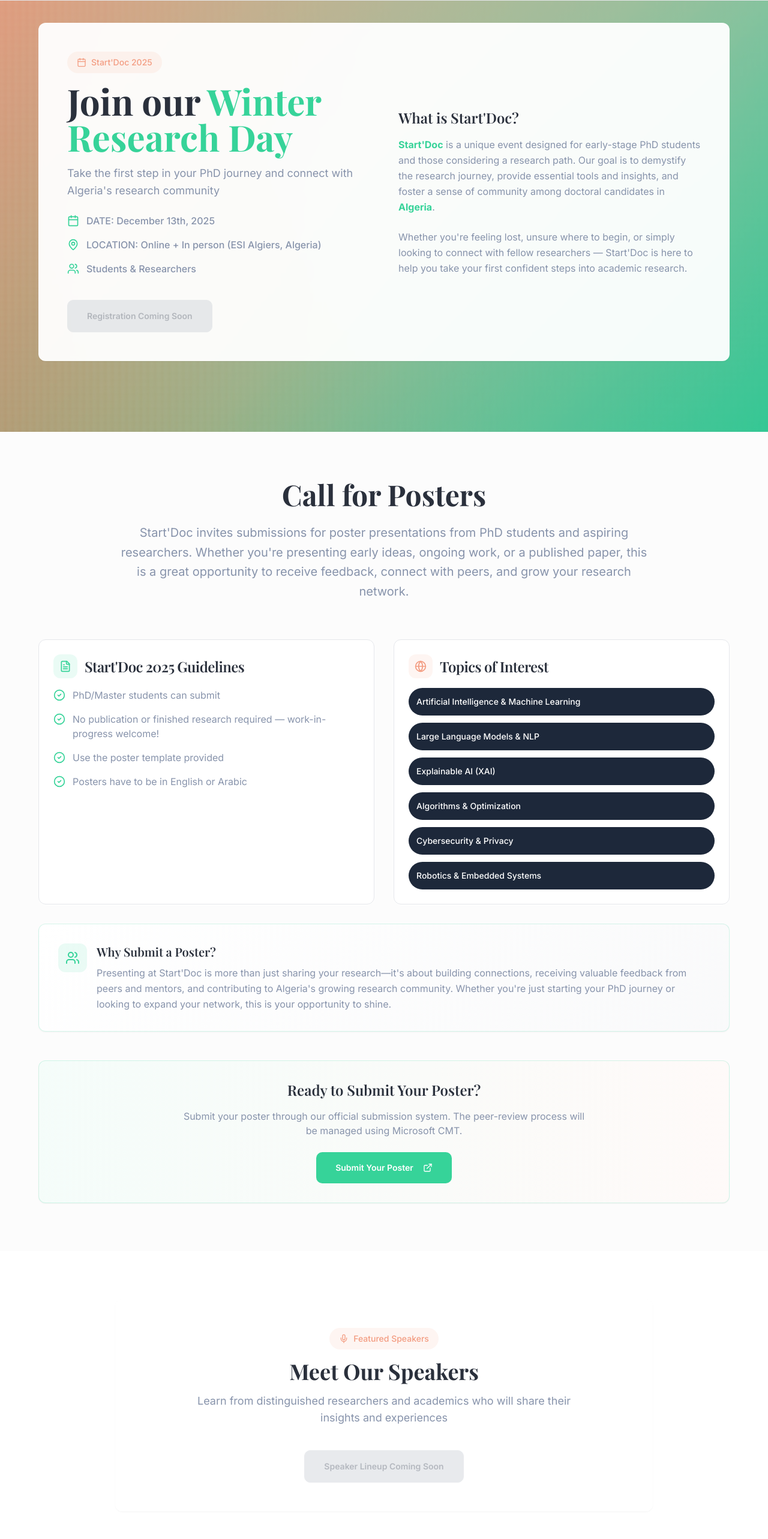
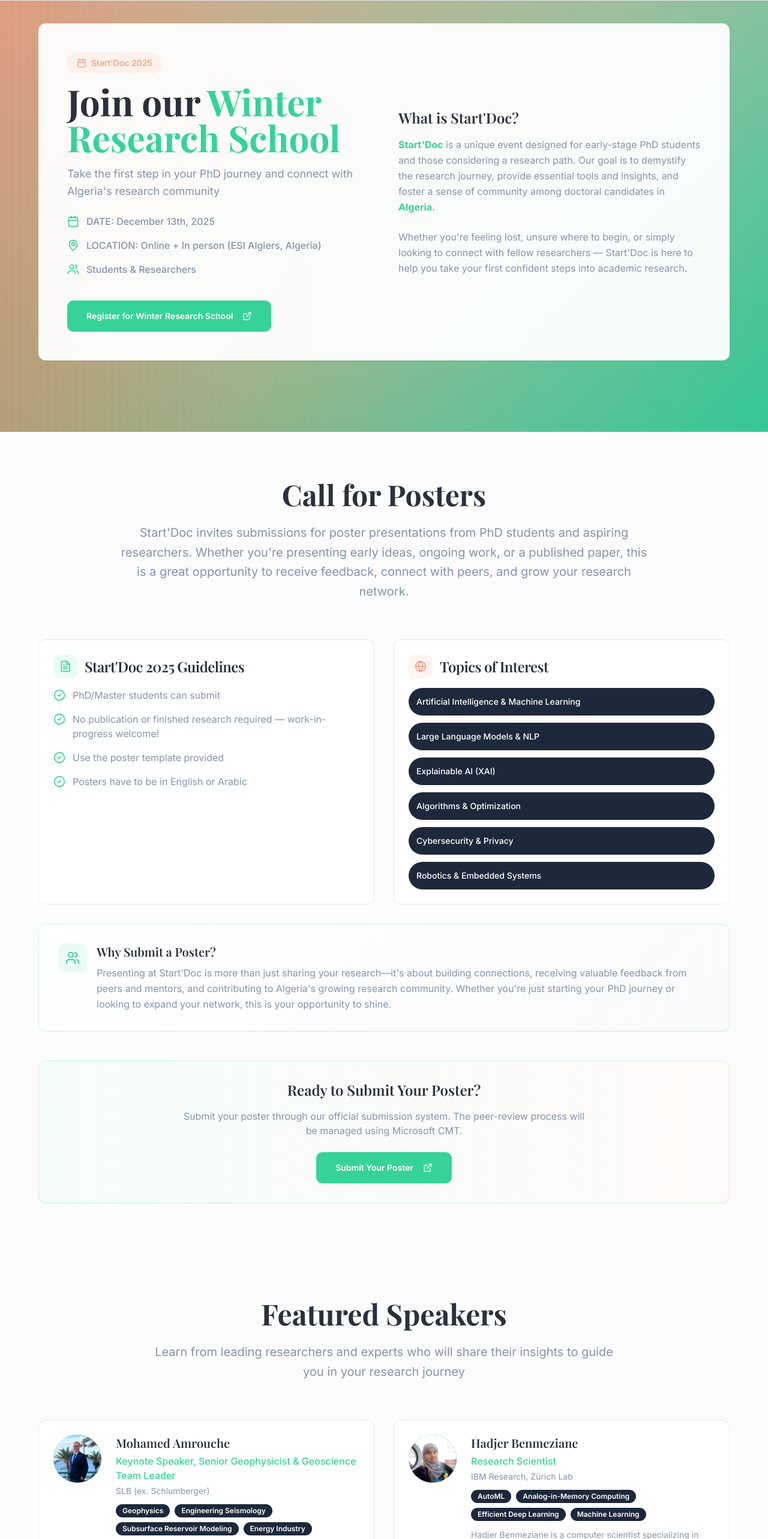
Before and after one commit to Meyssa/startdoc-website, a React (Vite) app: page / in a window 1280 px wide. Shown: the part 80-2646 px from the top of the page at 60% size. Built offline with nearby package versions, Linux system fonts and the light colour scheme.

Commit message:
Add new speaker, update HeroSection and Footer with new registration link

```diff
--- a/src/components/Footer.tsx
+++ b/src/components/Footer.tsx
@@ -84,7 +84,7 @@ const Footer = () => {
               asChild
             >
               <a
-                href="https://docs.google.com/forms/d/e/1FAIpQLSe1Gh8o9la9uLzglLrPPKePHHj4xaNJKrTZLFwIIMRqurzCDQ/viewform"
+                href="https://docs.google.com/forms/d/e/1FAIpQLSd_akQMApMs3-bwt4rX1q-18zMt44QWLISm7R20AczahAaVuQ/viewform?usp=sharing&ouid=100324790324019918443"
                 target="_blank"
                 rel="noopener noreferrer"
                 className="flex items-center space-x-2"
--- a/src/components/HeroSection.tsx
+++ b/src/components/HeroSection.tsx
@@ -32,7 +32,7 @@ const HeroSection = () => {
 
                     <h1 className="font-heading text-4xl md:text-5xl lg:text-6xl font-bold text-foreground leading-tight">
                       Join our{" "}
-                      <span className="text-primary">Winter Research Day</span>
+                      <span className="text-primary">Winter Research School</span>
                     </h1>
 
                     <p className="text-lg text-muted-foreground leading-relaxed">
@@ -60,10 +60,18 @@ const HeroSection = () => {
                   <div className="pt-4">
                     <Button
                       size="lg"
-                      disabled
-                      className="bg-gray-300 text-gray-500 shadow-none font-semibold px-8 py-4 h-auto cursor-not-allowed opacity-60 border border-gray-300"
+                      className="px-8 py-4 h-auto font-semibold"
+                      asChild
                     >
-                      <span>Registration Coming Soon</span>
+                      <a
+                        href="https://docs.google.com/forms/d/e/1FAIpQLSd_akQMApMs3-bwt4rX1q-18zMt44QWLISm7R20AczahAaVuQ/viewform?usp=sharing&ouid=100324790324019918443"
+                        target="_blank"
+                        rel="noopener noreferrer"
+                        className="flex items-center justify-center"
+                      >
+                        <span>Register for Winter Research School</span>
+                        <ExternalLink className="w-4 h-4 ml-2" />
+                      </a>
                     </Button>
                   </div>
                 </div>
--- a/src/components/SpeakersSection.tsx
+++ b/src/components/SpeakersSection.tsx
@@ -5,9 +5,24 @@ import juliaImage from "@/assets/speakers/DSC00536.JPG";
 import mohammedImage from "@/assets/speakers/mohammed.jpeg";
 import meyssaImage from "@/assets/speakers/image0.jpg";
 import hadjerImage from "@/assets/speakers/HB.jpg";
+import amroucheImage from "@/assets/speakers/Profile_Amrouche.jpg";
+import berrimiImage from "@/assets/speakers/image (2).png";
 
 const SpeakersSection = () => {
   const speakers = [
+    {
+      name: "Mohamed Amrouche",
+      title: "Keynote Speaker, Senior Geophysicist & Geoscience Team Leader",
+      institution: "SLB (ex. Schlumberger)",
+      expertise: [
+        "Geophysics",
+        "Engineering Seismology",
+        "Subsurface Reservoir Modeling",
+        "Energy Industry"
+      ],
+      bio: "Dr. Mohamed Amrouche is a senior geophysicist and geoscience team leader at the energy services company SLB (ex. Schlumberger), with a blended experience between academia and industry. He completed a Master and PhD in Geophysics at the Tokyo Institute of Technology (Japan), focusing on engineering seismology and geophysics, where he also worked as a research assistant within the Center of Urban Earthquake Engineering (CUEE). After working as a geophysicist for Schlumberger in Japan on subsurface reservoir modeling for major energy companies, he transferred to Algeria in 2022, where he now leads a team of geoscientists supporting Algerian and North African oil companies. In parallel with his industry role, Dr. Amrouche is heavily involved in scientific research and has published numerous academic papers, conference proceedings, and book chapters in collaboration with leading research institutions and universities.",
+      image: amroucheImage
+    },
     {
       name: "Hadjer Benmeziane",
       title: "Research Scientist",
@@ -39,24 +54,14 @@ const SpeakersSection = () => {
       expertise: ["Theoretical AI", "Neural Loss Landscapes", "Robust Machine Learning"],
       bio: "Mohammed Belgoumri is PhD student at Deakin University's MLDS research group. His thesis focuses on theoretical AI, particularly, the study of the geometry of neural loss landscapes and its applications to robust ML.",
       image: mohammedImage
-    }
-  ];
-
-  const stats = [
-    {
-      icon: Users,
-      value: "4+",
-      label: "Expert Speakers"
     },
     {
-      icon: GraduationCap,
-      value: "50+",
-      label: "Years Combined Experience"
-    },
-    {
-      icon: Award,
-      value: "100+",
-      label: "Publications"
+      name: "BERRIMI Mohamed",
+      title: "Head of AI",
+      institution: "Fyler",
+      expertise: ["Artificial Intelligence", "Machine Learning", "Google Cloud", "MLOps"],
+      bio: "Mohamed Berrimi holds two PhD degrees in Computer Science and Artificial Intelligence and is a Google Developer Expert (GDE) in AI/ML and Google Cloud. He is currently Head of AI at Fyler, where he focuses on building and deploying AI-driven products and solutions.",
+      image: berrimiImage
     }
   ];
 
@@ -70,27 +75,8 @@ const SpeakersSection = () => {
               Featured Speakers
             </h2>
             <p className="text-xl text-muted-foreground max-w-3xl mx-auto leading-relaxed">
-              Learn from leading researchers and academics who will share their expertise and insights to guide your research journey
+              Learn from leading researchers and experts who will share their insights to guide you in your research journey
             </p>
-          </div>
-
-          {/* Stats */}
-          <div className="grid md:grid-cols-3 gap-6 mb-16">
-            {stats.map((stat, index) => (
-              <Card key={index} className="text-center shadow-card hover:shadow-card-hover transition-shadow duration-300">
-                <CardContent className="p-6">
-                  <div className="w-12 h-12 bg-primary/10 rounded-lg flex items-center justify-center mx-auto mb-4">
-                    <stat.icon className="w-6 h-6 text-primary" />
-                  </div>
-                  <div className="font-heading text-3xl font-bold text-foreground mb-2">
-                    {stat.value}
-                  </div>
-                  <div className="text-muted-foreground">
-                    {stat.label}
-                  </div>
-                </CardContent>
-              </Card>
-            ))}
           </div>
 
           {/* Speakers Grid */}
--- a/src/pages/Index.tsx
+++ b/src/pages/Index.tsx
@@ -1,8 +1,7 @@
 import Navigation from "@/components/Navigation";
 import HeroSection from "@/components/HeroSection";
 import CallForPosters from "@/components/CallForPosters";
-import FeaturedSpeakers from "@/components/FeaturedSpeakers";
-import ProgrammeSection from "@/components/ProgrammeSection";
+// import ProgrammeSection from "@/components/ProgrammeSection";
 import SpeakersSection from "@/components/SpeakersSection";
 import Footer from "@/components/Footer";
 
@@ -12,7 +11,6 @@ const Index = () => {
       <Navigation />
       <HeroSection />
       <CallForPosters />
-      <FeaturedSpeakers />
       {/* <ProgrammeSection /> */}
       <SpeakersSection />
       <Footer />
```
Also changed, not shown: src/assets/speakers/Profile_Amrouche.jpg (added), src/assets/speakers/image (2).png (added).
